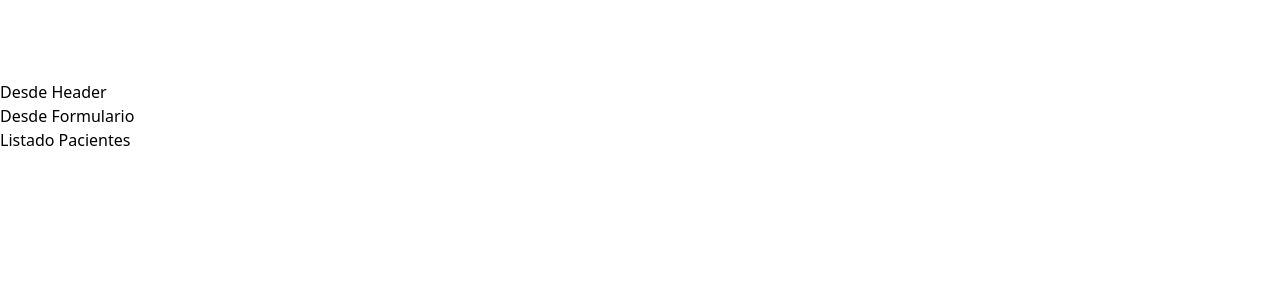
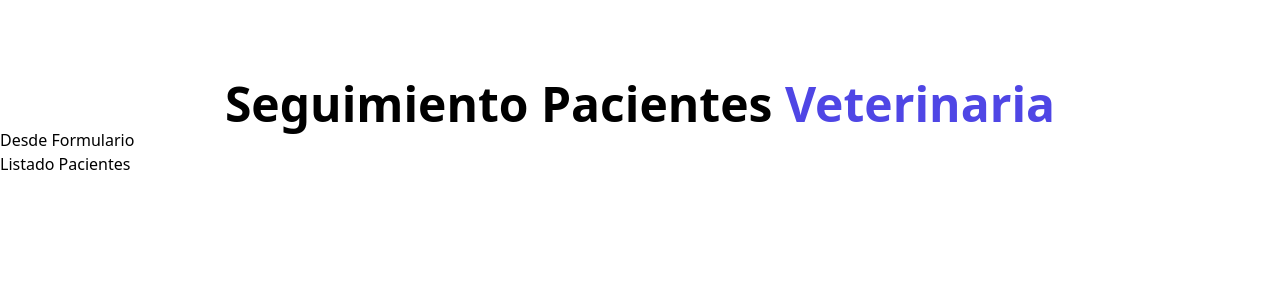
Before and after one commit to armandoltx/citas-react-vite, a React (Vite) app: page / in a window 1280 px wide. Shown: the top 300 px of the page. Built offline with nearby package versions, Linux system fonts and the light colour scheme.

Commit message:
57 Dando estilos al Header

```diff
--- a/src/components/Header.jsx
+++ b/src/components/Header.jsx
@@ -1,9 +1,12 @@
 
 function Header() {
   return (
-    <h1>
-      Desde Header
-    </h1>
+    <>
+      <h1 className="font-black text-5xl text-center md:w-2/3 mx-auto">
+        Seguimiento Pacientes {' '}
+        <span className="text-indigo-600">Veterinaria</span>
+      </h1>
+    </>
   );
 }
 
```
